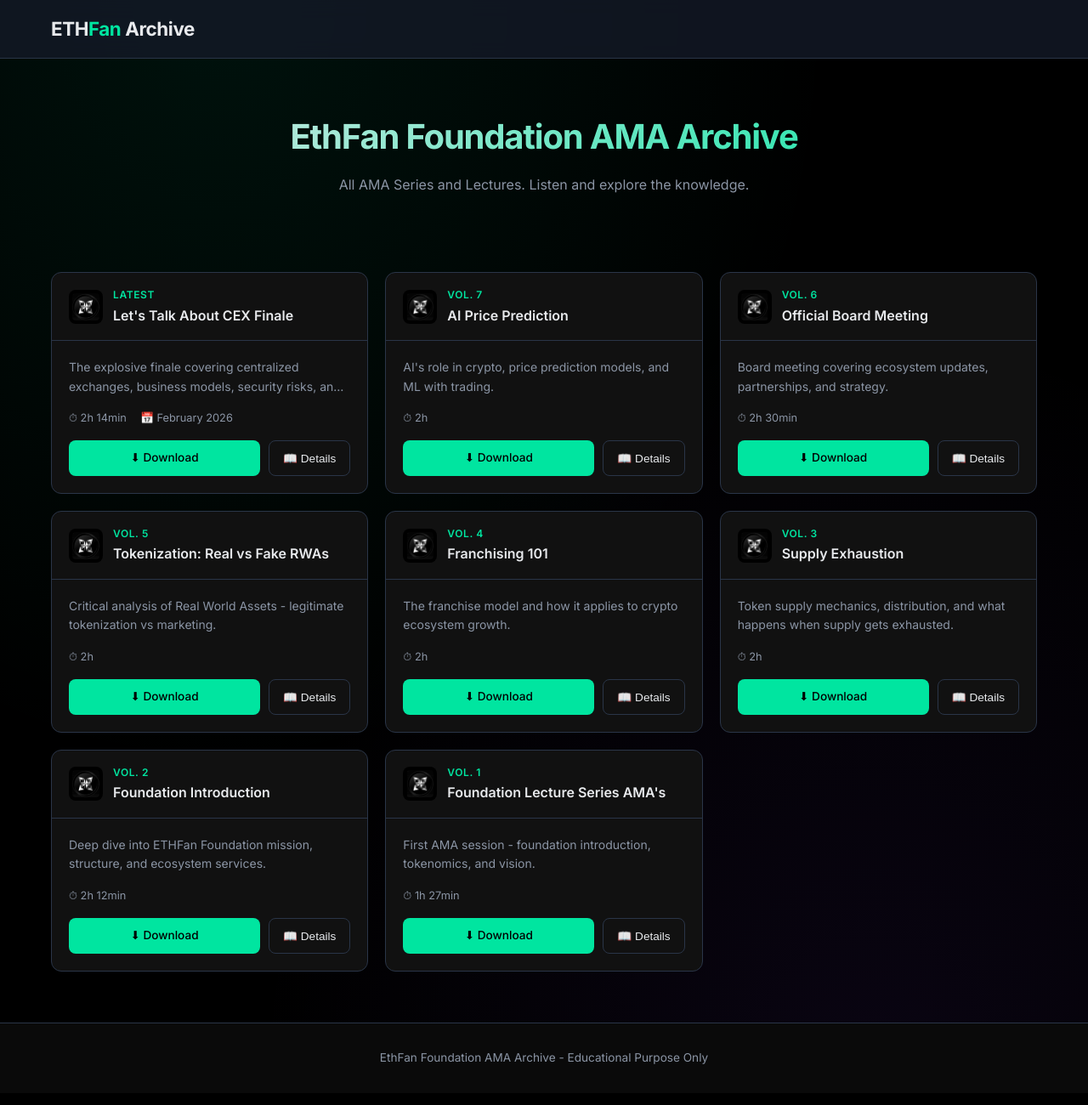
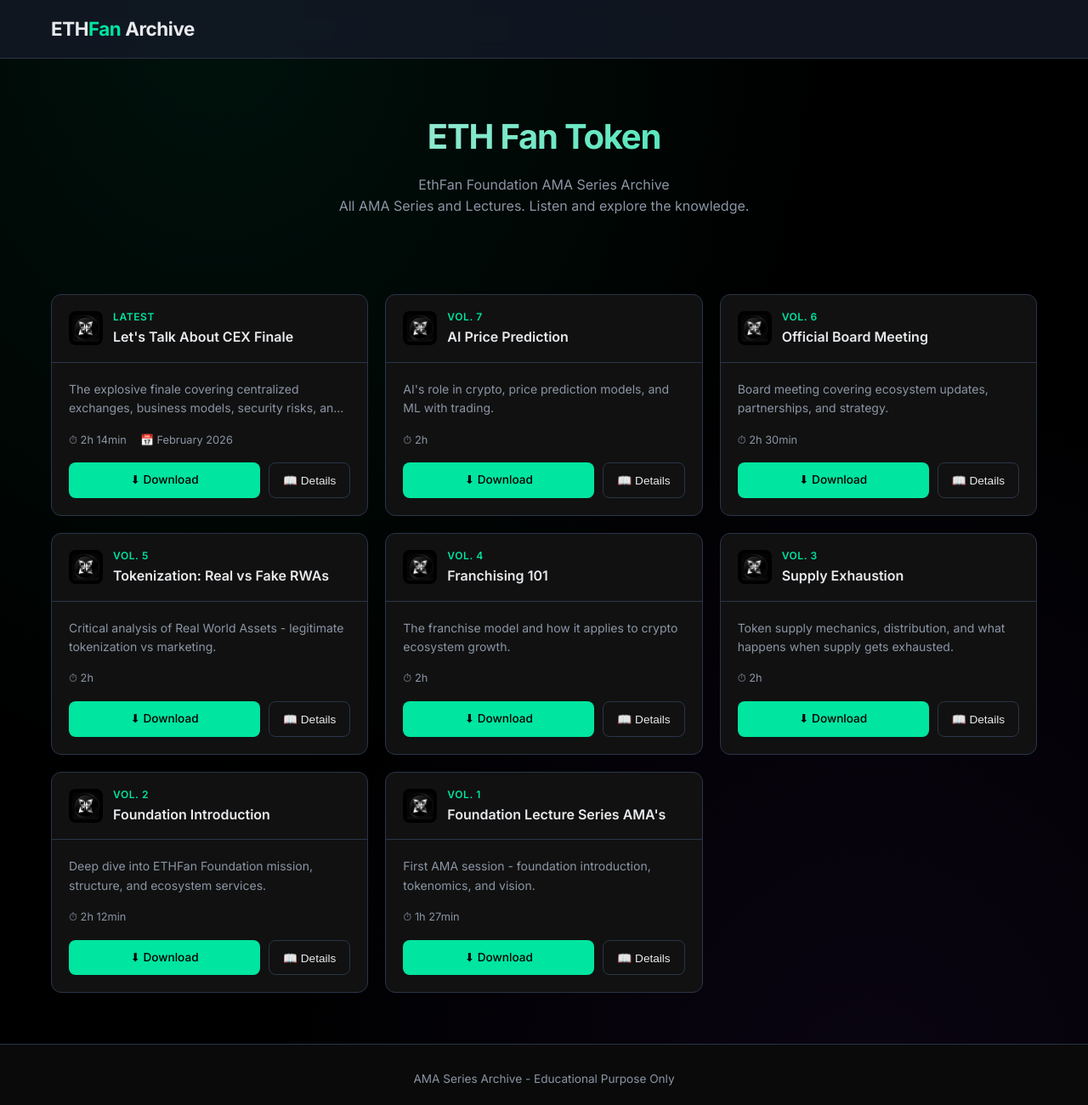
Before and after one commit to pantastestereopi/eft-ama-archive, a plain HTML site: page index.html in a window 1280 px wide. Shown: the whole page at 85% size. Drawn offline with Linux system fonts and the light colour scheme.

Commit message:
Fix: title text

```diff
--- a/index.html
+++ b/index.html
@@ -3,7 +3,7 @@
 <head>
     <meta charset="UTF-8">
     <meta name="viewport" content="width=device-width, initial-scale=1.0">
-    <title>EthFan Foundation AMA Archive - All AMAs</title>
+    <title>AMA Series Archive - All AMAs</title>
     <link rel="stylesheet" href="css/style.css">
     <link href="https://fonts.googleapis.com/css2?family=Inter:wght@400;500;600;700&display=swap" rel="stylesheet">
 </head>
@@ -17,7 +17,8 @@
     <main>
         <section class="hero">
             <div class="container">
-                <h1>EthFan Foundation AMA Archive</h1>
+                <h1>ETH Fan Token</h1>
+                <p class="subtitle">EthFan Foundation AMA Series Archive</p>
                 <p>All AMA Series and Lectures. Listen and explore the knowledge.</p>
             </div>
         </section>
@@ -29,7 +30,7 @@
 
     <footer>
         <div class="container">
-            <p>EthFan Foundation AMA Archive - Educational Purpose Only</p>
+            <p>AMA Series Archive - Educational Purpose Only</p>
         </div>
     </footer>
 
```
